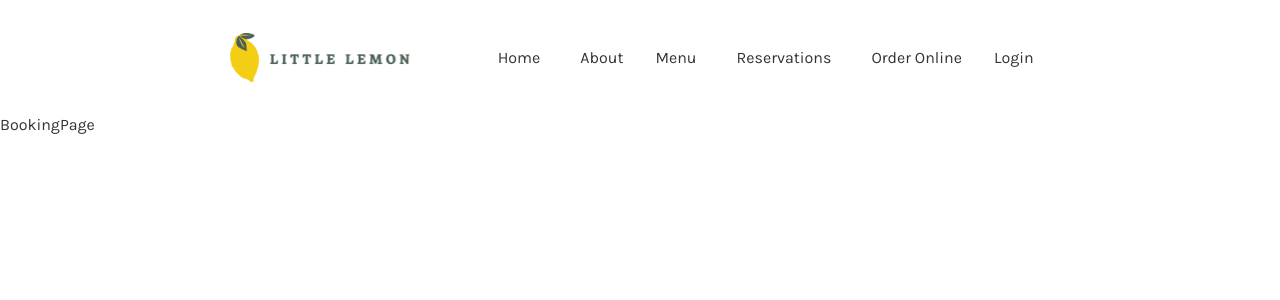
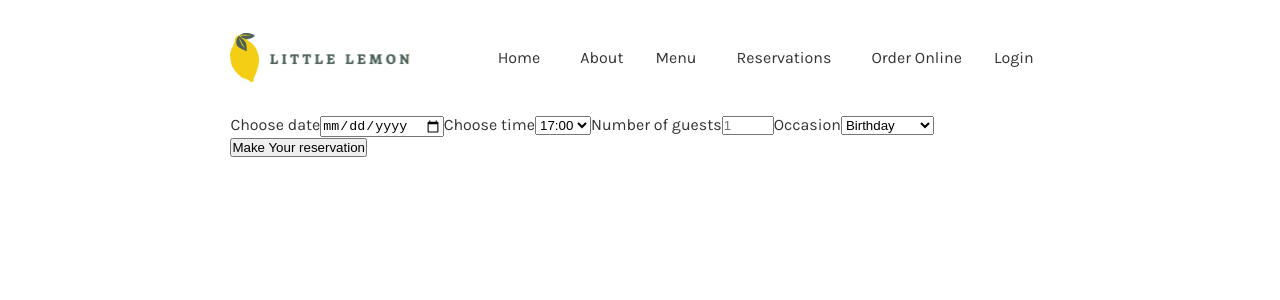
Before and after one commit to t4katona/little-lemon, a React (Create React App) app: page /booking in a window 1280 px wide. Shown: the top 300 px of the page. Built offline with nearby package versions, Linux system fonts and the light colour scheme.

Commit message:
Created basic booking form

```diff
--- /dev/null
+++ b/src/components/form/BookingForm.jsx
@@ -0,0 +1,28 @@
+import React from "react";
+import styles from "./bookingForm.module";
+
+export const BookingForm = () => {
+  return (
+    <form className="general_padding">
+      <label htmlFor="res-date">Choose date</label>
+      <input type="date" name="res-date" id="res-date" />
+      <label htmlFor="res-time">Choose time</label>
+      <select name="res-time" id="res-time">
+        <option>17:00</option>
+        <option>18:00</option>
+        <option>19:00</option>
+        <option>20:00</option>
+        <option>21:00</option>
+        <option>22:00</option>
+      </select>
+      <label htmlFor="guests">Number of guests</label>
+      <input type="number" placeholder="1" min="1" max="10" id="guests" />
+      <label htmlFor="occasion">Occasion</label>
+      <select name="occasion" id="occasion">
+        <option>Birthday</option>
+        <option>Anniversary</option>
+      </select>
+      <input type="submit" value="Make Your reservation" />
+    </form>
+  );
+};
--- a/src/pages/BookingPage.jsx
+++ b/src/pages/BookingPage.jsx
@@ -1,11 +1,12 @@
 import React from "react";
 import { Header } from "../components/header/Header";
+import { BookingForm } from "../components/form/BookingForm";
 
 export const BookingPage = () => {
   return (
     <>
       <Header />
-      <div>BookingPage</div>
+      <BookingForm />
     </>
   );
 };
```
Also changed, not shown: src/components/form/bookingForm.module.jsx (added).
